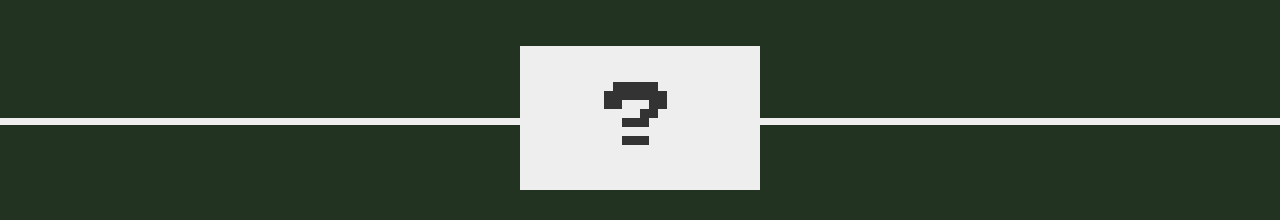
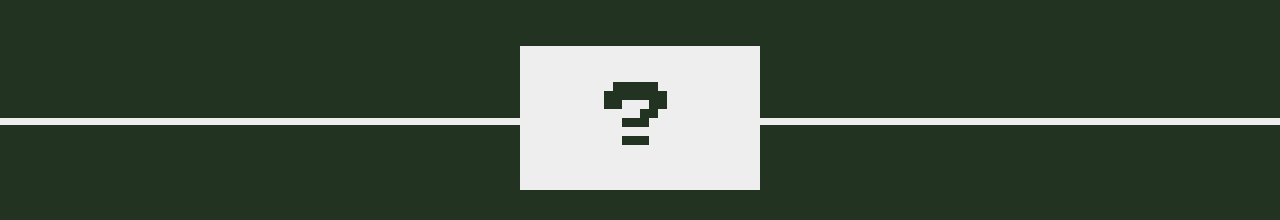
Before and after one commit to shreyash2508/Guess-my-number, a plain HTML site: page index.html in a window 1280 px wide. Shown: the part 155-375 px from the top of the page. Drawn offline with Linux system fonts and the light colour scheme.

Commit message:
Initial Commit

```diff
--- a/script.js
+++ b/script.js
@@ -71,5 +71,3 @@ document.querySelector('.again').addEventListener('click', function () {
   document.querySelector('body').style.backgroundColor = '#222';
   document.querySelector('.number').style.width = '15rem';
 });
-
-console.log("shreyash What You want to become" );
--- a/style.css
+++ b/style.css
@@ -55,7 +55,7 @@ h1 {
 
   .number {
     background: #eee;
-    color: #333;
+    color: #232;
     font-size: 6rem;
     width: 20rem;
     padding: 3rem 0rem;
```
